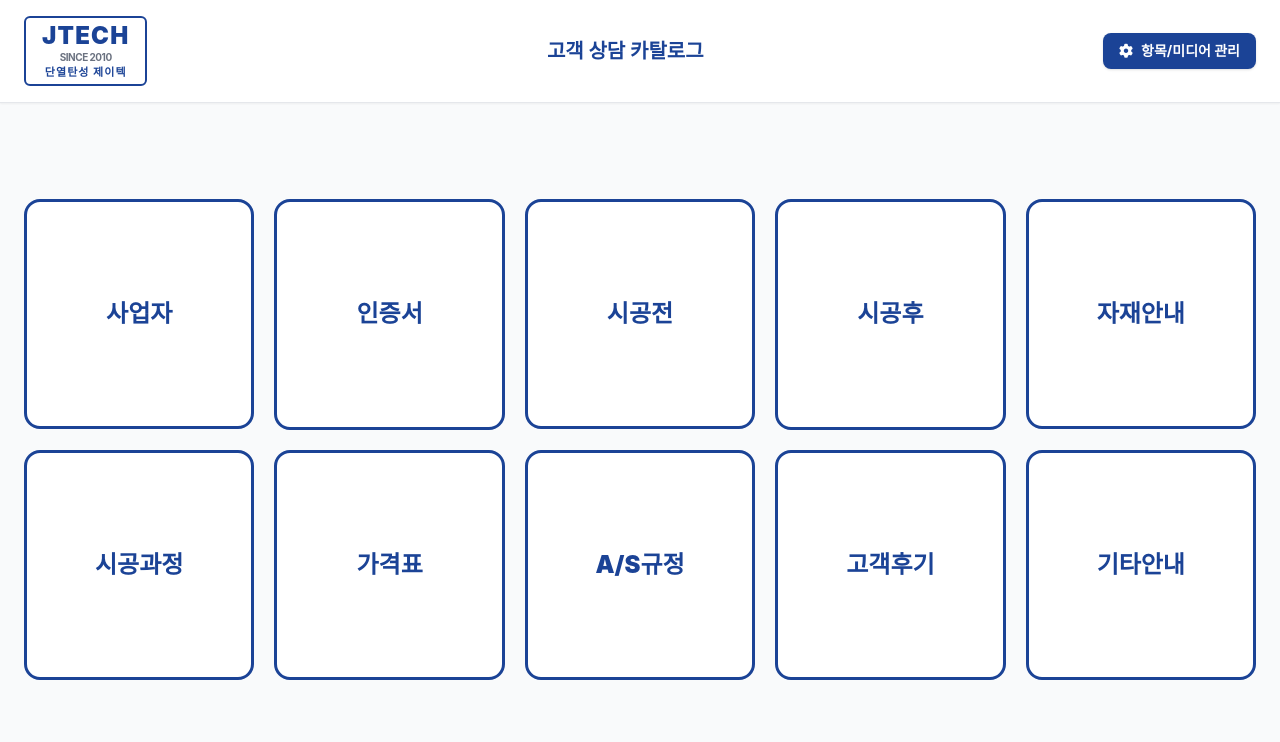
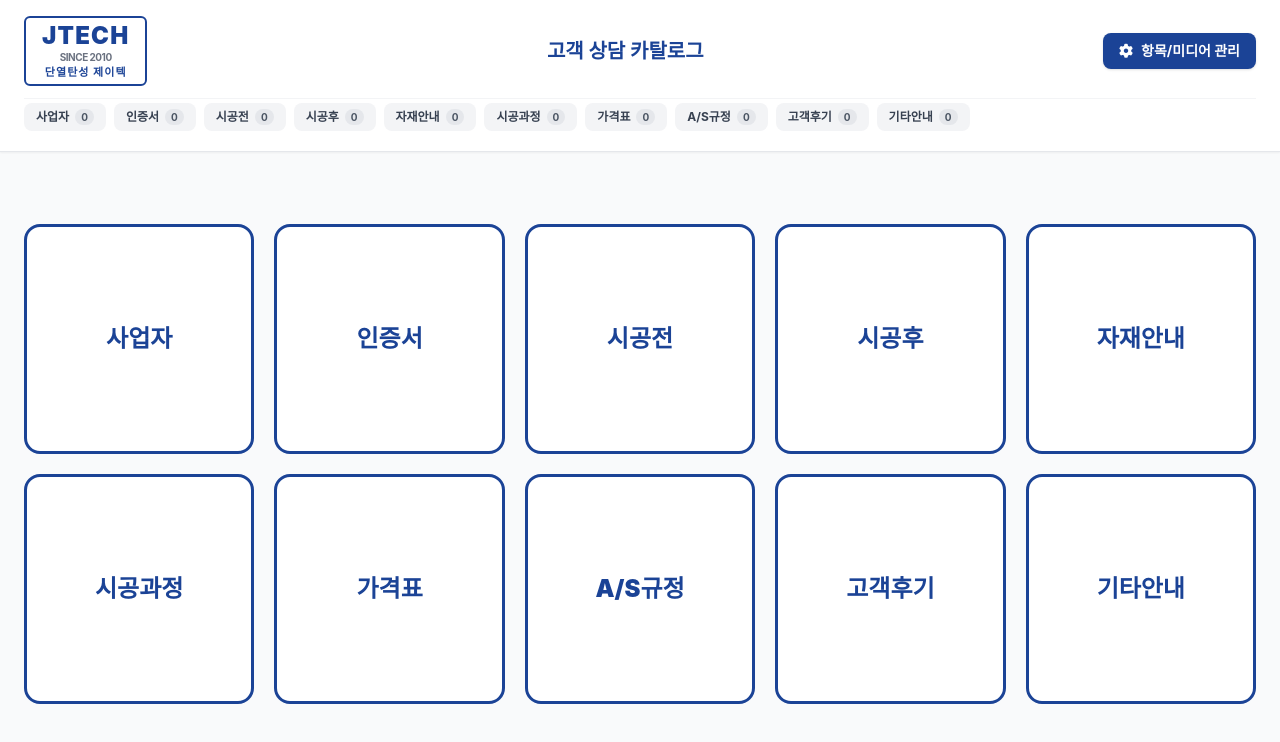
Before and after one commit to enjoyableDS/jtech-consulting, a plain HTML site: page index.html in a window 1280 px wide. Drawn offline with nearby package versions, Linux system fonts and the light colour scheme; a web font is replaced by a local one.

Commit message:
Refactor header and add top category bar rendering

```diff
--- a/index.html
+++ b/index.html
@@ -68,7 +68,8 @@
 <body class="bg-gray-50 text-gray-800 h-screen h-[100dvh] flex flex-col overflow-hidden">
 
   <!-- TOP HEADER -->
-  <header class="bg-white border-b border-gray-200 px-6 py-4 flex items-center justify-between shadow-sm shrink-0 z-10">
+  <header class="bg-white border-b border-gray-200 px-6 py-4 flex flex-col gap-3 shadow-sm shrink-0 z-10">
+    <div class="flex items-center justify-between">
       <div class="flex items-center gap-3">
         <div class="flex flex-col items-center justify-center border-2 border-brand px-4 py-1.5 rounded-md cursor-pointer" onclick="goHome()">
           <span class="text-2xl font-black tracking-wider text-brand leading-none">JTECH</span>
@@ -89,6 +90,12 @@
           <i class="fa-solid fa-gear"></i> 항목/미디어 관리
         </button>
       </div>
+    </div>
+
+    <!-- TOP CATEGORY MENU BAR -->
+    <nav id="top-category-bar" class="flex items-center gap-2 overflow-x-auto custom-scrollbar pb-1 pt-1 border-t border-gray-100">
+      <!-- 동적으로 카테고리 칩 버튼들이 생성됩니다 -->
+    </nav>
   </header>
 
   <!-- MAIN VIEW CONTAINER -->
@@ -364,6 +371,7 @@
             }
           });
           renderCategoryGrid();
+          renderTopCategoryBar();
         };
       };
     }
@@ -396,7 +404,31 @@
       });
     }
 
+    function renderTopCategoryBar() {
+      const topBar = document.getElementById("top-category-bar");
+      topBar.innerHTML = "";
+
+      categories.forEach(cat => {
+        const isSelected = currentCategoryId === cat.id;
+        const btn = document.createElement("button");
+        btn.className = `whitespace-nowrap px-3 py-1.5 rounded-lg text-xs font-bold transition flex items-center gap-1.5 shrink-0 ${
+          isSelected
+            ? 'bg-brand text-white shadow-sm'
+            : 'bg-gray-100 hover:bg-gray-200 text-gray-700'
+        }`;
+        btn.onclick = () => openCategory(cat.id);
+
+        const count = (mediaStorage[cat.id] || []).length;
+        btn.innerHTML = `
+          <span>${cat.name}</span>
+          <span class="text-[10px] px-1.5 py-0.2 rounded-full ${isSelected ? 'bg-white/20 text-white' : 'bg-gray-200 text-gray-600'}">${count}</span>
+        `;
+        topBar.appendChild(btn);
+      });
+    }
+
     function renderCategoryGrid() {
+      renderTopCategoryBar();
       const grid = document.getElementById("category-grid");
       grid.innerHTML = "";
 
@@ -427,6 +459,7 @@
 
     function openCategory(catId) {
       currentCategoryId = catId;
+      renderTopCategoryBar();
       const category = categories.find(c => c.id === catId);
       if (!category) return;
 
@@ -669,6 +702,7 @@
           await deleteMediaItemFromDB(item.id);
           mediaStorage[currentCategoryId] = mediaStorage[currentCategoryId].filter(m => m.id !== item.id);
           renderAdminCategories();
+          renderTopCategoryBar();
         };
 
         itemCard.appendChild(delBtn);
@@ -718,6 +752,7 @@
       }
 
       renderAdminCategories();
+      renderTopCategoryBar();
       event.target.value = "";
     }
 
@@ -734,6 +769,7 @@
         await saveAllCategories();
         currentCategoryId = newCat.id;
         renderAdminCategories();
+        renderTopCategoryBar();
       }
     }
 
@@ -745,6 +781,7 @@
         category.name = newName.trim();
         await saveAllCategories();
         renderAdminCategories();
+        renderTopCategoryBar();
       }
     }
 
@@ -760,6 +797,7 @@
         await saveAllCategories();
         currentCategoryId = categories.length > 0 ? categories[0].id : null;
         renderAdminCategories();
+        renderTopCategoryBar();
       }
     }
 
```
Lines whose indentation alone changed are shown as unchanged.
